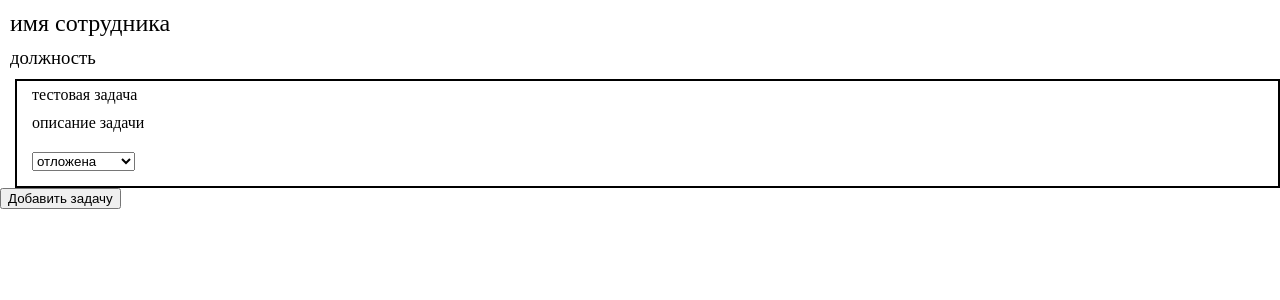
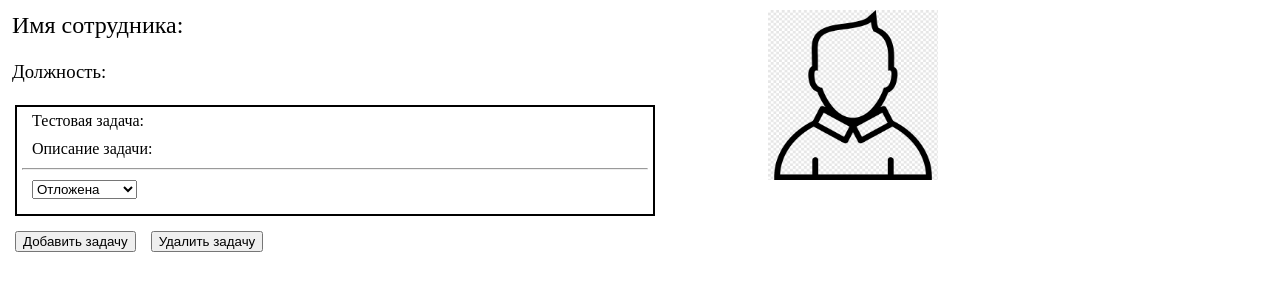
Before and after one commit to rfv234/vue, a Vue app: page / in a window 1280 px wide. Shown: the top 300 px of the page. Built offline with nearby package versions, Linux system fonts and the light colour scheme.

Commit message:
styles and delete button

```diff
--- a/src/components/VueHomePage.vue
+++ b/src/components/VueHomePage.vue
@@ -1,6 +1,12 @@
 <template>
-    <h2 class="tasks">{{ name }}</h2>
-    <h3 class="tasks">{{ job }}</h3>
+    <table>
+        <tr>
+            <h2 class="tasks">{{ name }}</h2>
+        </tr>
+        <tr>
+            <h3 class="tasks">{{ job }}</h3>
+        </tr>
+    </table>
     <div v-for="task in tasks" class="divs">
         <strong class="tasks" v-if="task.status!=='в разработке'">{{ task.taskName }}</strong>
         <input class="tasks" v-if="task.status=='в разработке'" v-model="task.taskName">
@@ -8,6 +14,7 @@
             <span v-if="task.status!=='в разработке'">{{ task.description }}</span>
             <input v-if="task.status=='в разработке'" v-model="task.description">
         </div>
+        <hr>
         <select class="tasks" v-bind:name="task.taskName" v-model="task.status">
             <option
                 v-for="tasksStatus in tasksStatuses"
@@ -17,7 +24,9 @@
             </option>
         </select>
     </div>
-    <button @click="addTask()">Добавить задачу</button>
+    <button @click="addTask()" id="add">Добавить задачу</button>
+    <button @click="deleteTask()" id="delete">Удалить задачу</button>
+    <img src="src/assets/images/ochertanie.png" id="chel">
 </template>
 
 <script>
@@ -25,34 +34,37 @@ export default {
     name: "VueHomePage",
     data() {
         return {
-            name: 'имя сотрудника',
-            job: 'должность',
+            name: 'Имя сотрудника: ',
+            job: 'Должность: ',
             tasks: [
                 {
-                    taskName: 'тестовая задача',
-                    description: 'описание задачи',
-                    status: 'отложена',
+                    taskName: 'Тестовая задача:',
+                    description: 'Описание задачи:',
+                    status: 'Отложена',
                     user_id: 1,
                 }
             ],
             tasksStatuses: [
-                'в разработке',
-                'выполняется',
-                'на проверке',
-                'выполнена',
-                'отложена',
-                'отменена'
+                'В разработке',
+                'Выполняется',
+                'На проверке',
+                'Выполнена',
+                'Отложена',
+                'Отменена'
             ]
         }
     },
     methods: {
         addTask: function () {
             this.tasks.push({
-                taskName: 'тестовая задача ' + (this.tasks.length + 1),
-                description: 'описание задачи ',
-                status: 'в разработке',
+                taskName: 'Тестовая задача: ' + (this.tasks.length + 1),
+                description: 'Описание задачи: ',
+                status: 'В разработке',
                 user_id: 1,
             });
+        },
+        deleteTask: function () {
+            this.tasks.splice(1, 1);
         }
     }
 }
@@ -65,9 +77,22 @@ export default {
     padding: 5px;
     border: solid 2px;
     margin-top: 10px;
+    width: 50%;
 }
 
 .tasks {
     margin: 10px;
 }
+
+#chel {
+    width: 170px;
+    height: 170px;
+    position: absolute;
+    left: 60%;
+    top: 10px;
+}
+
+#add {
+    margin: 15px;
+}
 </style>
```
Also changed, not shown: src/assets/images/ochertanie.png (added).
